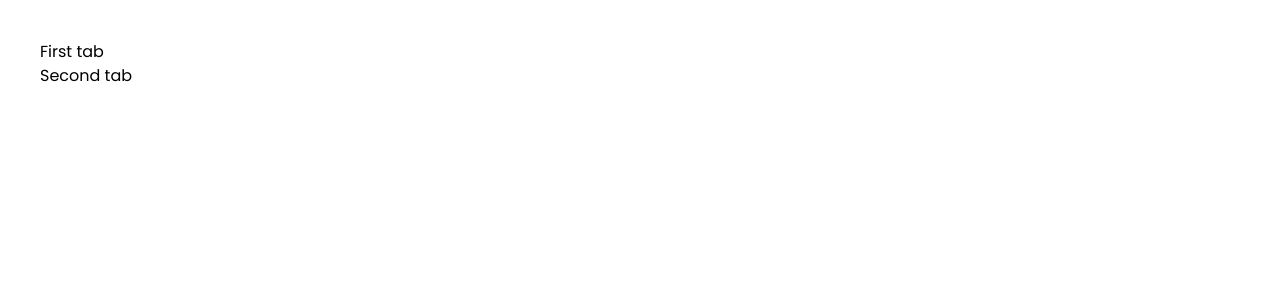
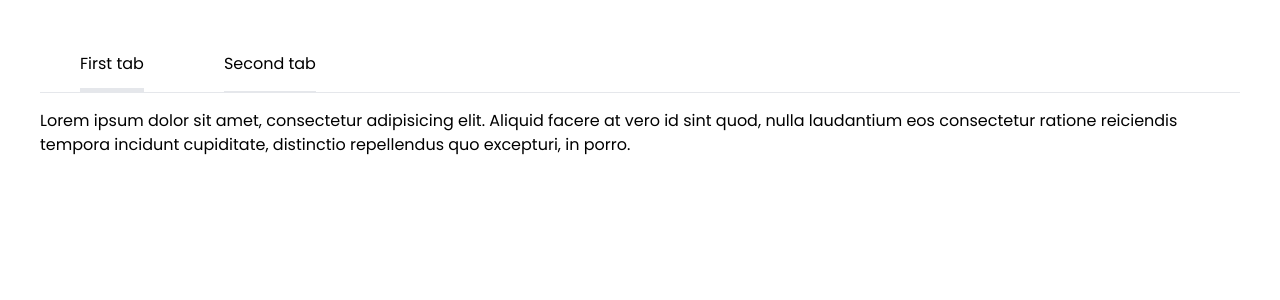
Before and after one commit to ivoiredevacademy/vue-advanced-concepts, a Vue app: page / in a window 1280 px wide. Shown: the top 300 px of the page. Built offline with nearby package versions, Linux system fonts and the light colour scheme.

Commit message:
[Section 3] Integrate the tabs using provide / inject

```diff
--- a/src/components/inject-provide/Tab.vue
+++ b/src/components/inject-provide/Tab.vue
@@ -1,19 +1,38 @@
 <script setup>
-import { inject } from 'vue';
+import { inject, computed, onMounted } from 'vue';
 const props = defineProps({
   title: {
     type: String,
     required: true,
+  },
+  id: {
+    type: Number,
+    required: true,
+  },
+  active: {
+    type: Boolean,
+    default: false,
   }
 })
 
-const tabsTitle = inject('tabsTitle');
-console.log(tabsTitle);
+const tabTitles = inject('tabTitles');
+const activeTabId = inject('activeTabId');
+
+
+onMounted(() => {
+  tabTitles.value.push({ title: props.title, id: props.id });
+
+  if(props.active) {
+    activeTabId.value = props.id;
+  }
+});
+
+const isActive = computed(() => activeTabId.value === props.id);
+
 </script>
 
 <template>
-  <div>
-
+  <div v-if="isActive" class="py-4">
     <slot></slot>
   </div>
 </template>
--- a/src/components/inject-provide/Tabs.vue
+++ b/src/components/inject-provide/Tabs.vue
@@ -1,13 +1,26 @@
 <script setup>
-import { provide } from 'vue';
+import { provide, ref } from 'vue';
 
-provide('tabsTitle', []);
+const tabTitles = ref([]);
+const activeTabId = ref(null);
+provide('tabTitles', tabTitles);
+provide('activeTabId', activeTabId);
 
+function setActiveTab(tab) {
+  activeTabId.value = tab.id;
+}
 </script>
 
 <template>
   <div>
-
+    <ul class="flex border-b border-b-gray-200">
+      <li v-for="tab in tabTitles"
+        class="mx-10 py-3 cursor-pointer border-b border-b-gray-200"
+        :key="tab.id"
+        @click="setActiveTab(tab)"
+        :class="{'border-b-4 border-b-blue-500': activeTabId == tab.id}"
+      >{{ tab.title }}</li>
+    </ul>
     <slot></slot>
   </div>
 </template>
--- a/src/views/ShowTabs.vue
+++ b/src/views/ShowTabs.vue
@@ -6,11 +6,16 @@ import Tab from '../components/inject-provide/Tab.vue';
 <template>
   <div class="p-10">
     <Tabs>
-      <Tab title="First tab">
-        First tab
+      <Tab title="First tab" id="1" active>
+        <p>
+          Lorem ipsum dolor sit amet, consectetur adipisicing elit. Aliquid facere at vero id sint quod, nulla laudantium eos consectetur ratione reiciendis tempora incidunt cupiditate, distinctio repellendus quo excepturi, in porro.
+        </p>
       </Tab>
-      <Tab title="Second tab">
-        Second tab
+      <Tab title="Second tab" id="2">
+        <h1 class="text-2xl">My tab</h1>
+        <p>
+          Lorem, ipsum dolor sit amet consectetur adipisicing elit. Quo delectus repellendus voluptate, velit veritatis voluptatum molestias architecto quidem modi odio recusandae? Expedita aliquam saepe repudiandae eaque quibusdam numquam aperiam cupiditate.
+        </p>
       </Tab>
     </Tabs>
   </div>
```
